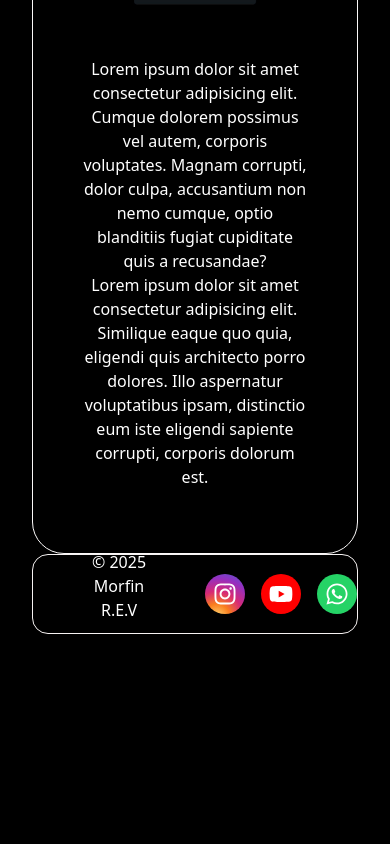
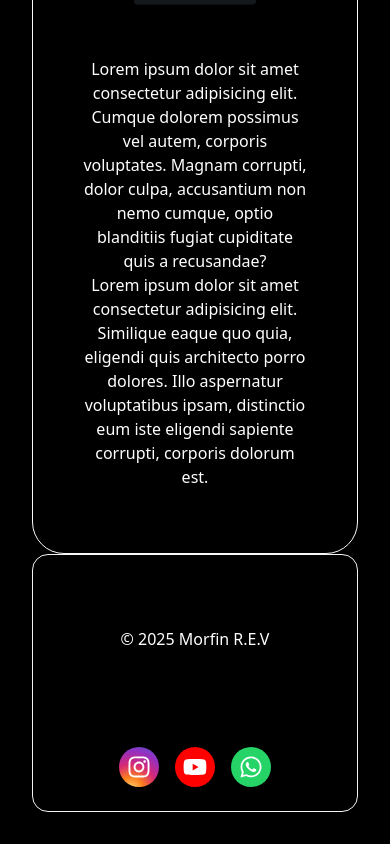
Before and after one commit to Luchopst/ProyectoMorfina, a React (Vite) app in the folder MorfinaApp/: page / in a window 390 px wide. Shown: the part 2514-3358 px from the top of the page. Before the commit the page ends 3200 px from the top, so only its background shows below. Built offline with nearby package versions, Linux system fonts and the light colour scheme.

Commit message:
se adapta el componente footer responsive

```diff
--- a/MorfinaApp/src/Components/Styles/footer.css
+++ b/MorfinaApp/src/Components/Styles/footer.css
@@ -3,25 +3,27 @@
     border: 1px solid rgb(246, 242, 242);
     border-radius: 1rem;
     width: 100%;
-    height: 5rem;
+    min-height: 5rem;
     display: flex;
     justify-content: space-around;
     align-items: center;
+    flex-wrap: wrap; /* permite que los elementos bajen si no hay espacio */
+    padding: 1rem;
 }
 
 .created{
     display: flex;
-    justify-content: start;
+    justify-content: flex-start;
     align-items: center;
+    flex: 1; /* ocupa espacio disponible */
 }
 
 .redes{
     display: flex;
     justify-content: space-around;
     align-items: center;
-    gap: 1.5rem; /* un poquito más compacto */
-    width: 30%;
-    height: 5rem;
+    gap: 1.5rem;
+    flex: 1; /* ocupa espacio disponible */
     color: aliceblue;
 }
 
@@ -32,7 +34,7 @@
   display: inline-flex;
   justify-content: center;
   align-items: center;
-  border-radius: 50%;   /* círculo */
+  border-radius: 50%;
   width: 50px;
   height: 50px;
   transition: transform 0.3s, box-shadow 0.3s;
@@ -70,19 +72,34 @@
 .logo-whatsapp svg {
   width: 60%;
   height: 60%;
-  fill: white; /* asegura que el icono sea blanco */
+  fill: white;
 }
 
-/* Responsive */
+/* --- RESPONSIVE PARA CELULARES --- */
 @media (max-width: 600px) {
+  .footerContainer {
+    flex-direction: column; /* apila los elementos verticalmente */
+    justify-content: center;
+    align-items: center;
+    padding: 1rem 0.5rem;
+    gap: 1rem;
+  }
+
+  .created,
+  .redes {
+    width: 100%; /* ocupan todo el ancho */
+    justify-content: center;
+    margin: 0.5rem 0;
+  }
+
   .logo-instagram,
   .logo-youtube,
   .logo-whatsapp {
     width: 40px;
     height: 40px;
   }
+
   .redes {
     gap: 1rem;
-    width: 50%;
   }
 }
```
